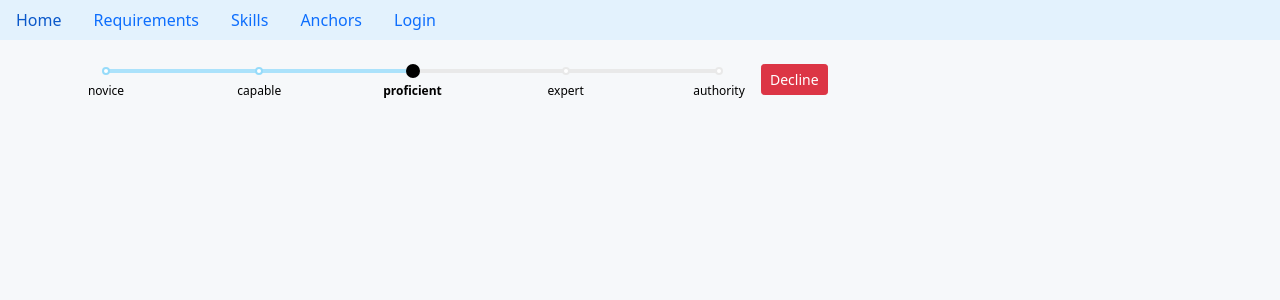
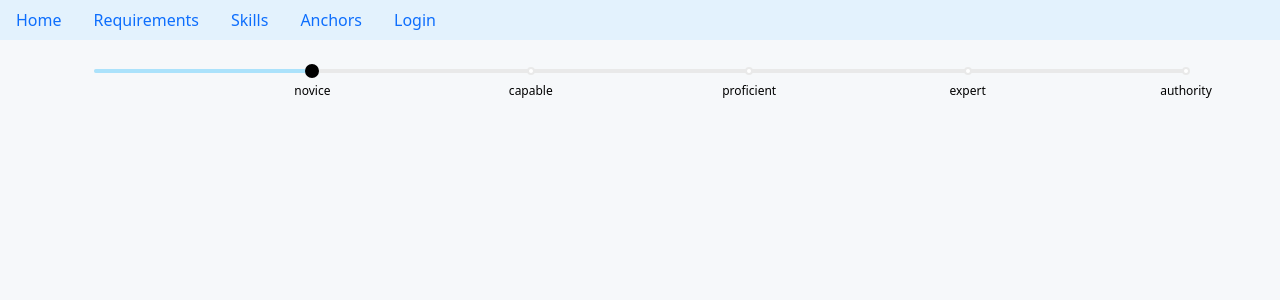
Before and after one commit to tammer/bootstrap-practice, a React (Create React App) app: page /sandbox in a window 1280 px wide. Shown: the top 300 px of the page. Built offline with nearby package versions, Linux system fonts and the light colour scheme.

Commit message:
new endorsement and level slider

```diff
--- a/src/components/AnchorRow.jsx
+++ b/src/components/AnchorRow.jsx
@@ -7,7 +7,7 @@ const AnchorRow = ({ skill, isHeadingRow = false }) => {
   function getAnchors() {
     const skill_ = isHeadingRow ? "Fortran" : skill;
     const z = fetch(
-      `${process.env.REACT_APP_API}/anchors/?skill=${encodeURIComponent(
+      `${process.env.REACT_APP_API}/endorsements/?skill=${encodeURIComponent(
         skill_
       )}`,
       {
--- a/src/components/LevelSlider.jsx
+++ b/src/components/LevelSlider.jsx
@@ -3,29 +3,40 @@ import { useState } from "react";
 import "rc-slider/assets/index.css";
 import "./slider.css";
 
-const LevelSlider = ({ value, handleChange, minLevel = 1 }) => {
-  const [level, setLevel] = useState(value["id"]);
+const LevelSlider = ({
+  value = { id: 0 },
+  handleChange,
+  minLevel = 0,
+  maxLevel = 100,
+}) => {
+  const [level, setLevel] = useState(value);
   return (
     <Slider
-      min={1}
-      max={5}
+      min={0}
+      max={100}
       marks={{
-        1: "novice",
-        2: "capable",
-        3: "proficient",
-        4: "expert",
-        5: "authority",
+        20: "novice",
+        40: "capable",
+        60: "proficient",
+        80: "expert",
+        100: "authority",
       }}
-      step={null}
+      step={1}
       onChange={(e) => {
         if (e < minLevel) {
           setLevel(minLevel);
+        } else if (e > maxLevel) {
+          setLevel(maxLevel);
         } else {
           setLevel(e);
-          handleChange(e);
+          localStorage.setItem("newLevel", e);
+          setTimeout(() => {
+            if (localStorage.getItem("newLevel") == e) {
+              handleChange(e);
+            }
+          }, 2000);
         }
       }}
-      // defaultValue={value["id"]}
       value={level}
     />
   );
--- a/src/components/Skill.jsx
+++ b/src/components/Skill.jsx
@@ -7,7 +7,8 @@ const Skill = ({
   id,
   selectedSkill,
   selectedLevel,
-  minLevel = 1,
+  minLevel = 0,
+  maxLevel = 100,
   update,
   destroy,
   isHeader = false,
@@ -40,6 +41,7 @@ const Skill = ({
                 value={state}
                 handleChange={updateState}
                 minLevel={minLevel}
+                maxLevel={maxLevel}
               />
             )}
           </Col>
--- a/src/pages/assessment.jsx
+++ b/src/pages/assessment.jsx
@@ -18,8 +18,6 @@ const Assessment = () => {
     })
       .then((res) => res.json())
       .then((j) => setSkillList(j));
-    // const y = await z.json();
-    // setSkillList(y);
   }
 
   useEffect(() => {
@@ -45,7 +43,7 @@ const Assessment = () => {
         "Content-Type": "application/json",
         Authorization: `Token ${token}`,
       },
-      body: JSON.stringify({ skill: tech, level: { id: 1, name: "novice" } }),
+      body: JSON.stringify({ skill: tech, level: 0 }),
     }).then((e) => fetchList());
   }
 
@@ -57,7 +55,7 @@ const Assessment = () => {
         "Content-Type": "application/json",
         Authorization: `Token ${token}`,
       },
-      body: JSON.stringify({ level: { id: level } }),
+      body: JSON.stringify({ level: level }),
     }).then((e) => fetchList());
   }
 
@@ -75,7 +73,8 @@ const Assessment = () => {
                 id={item["id"]}
                 selectedSkill={item["skill"]["name"]}
                 selectedLevel={item["level"]}
-                minLevel={item["min_level"]["id"]}
+                minLevel={item["min_level"]}
+                maxLevel={item["max_level"]}
                 update={update}
                 destroy={item["required"] ? null : destroy}
               />
--- a/src/pages/sandbox.jsx
+++ b/src/pages/sandbox.jsx
@@ -4,6 +4,9 @@ import AnchorAcceptor from "../components/AnchorAcceptor";
 import LocationSelector from "../components/LocationSelector";
 import GeneralModal from "../components/GeneralModal";
 import { Col, Container, Row } from "react-bootstrap";
+
+import AnchorRow from "../components/AnchorRow";
+import LevelSlider from "../components/LevelSlider";
 
 const Sandbox = () => {
   const [state, setState] = useState();
@@ -15,7 +18,8 @@ const Sandbox = () => {
         <br />
         <Row>
           <Col sm="12">
-            <AnchorAcceptor />
+            {/* <AnchorRow skill="1" /> */}
+            <LevelSlider />
           </Col>
         </Row>
       </Container>
```
